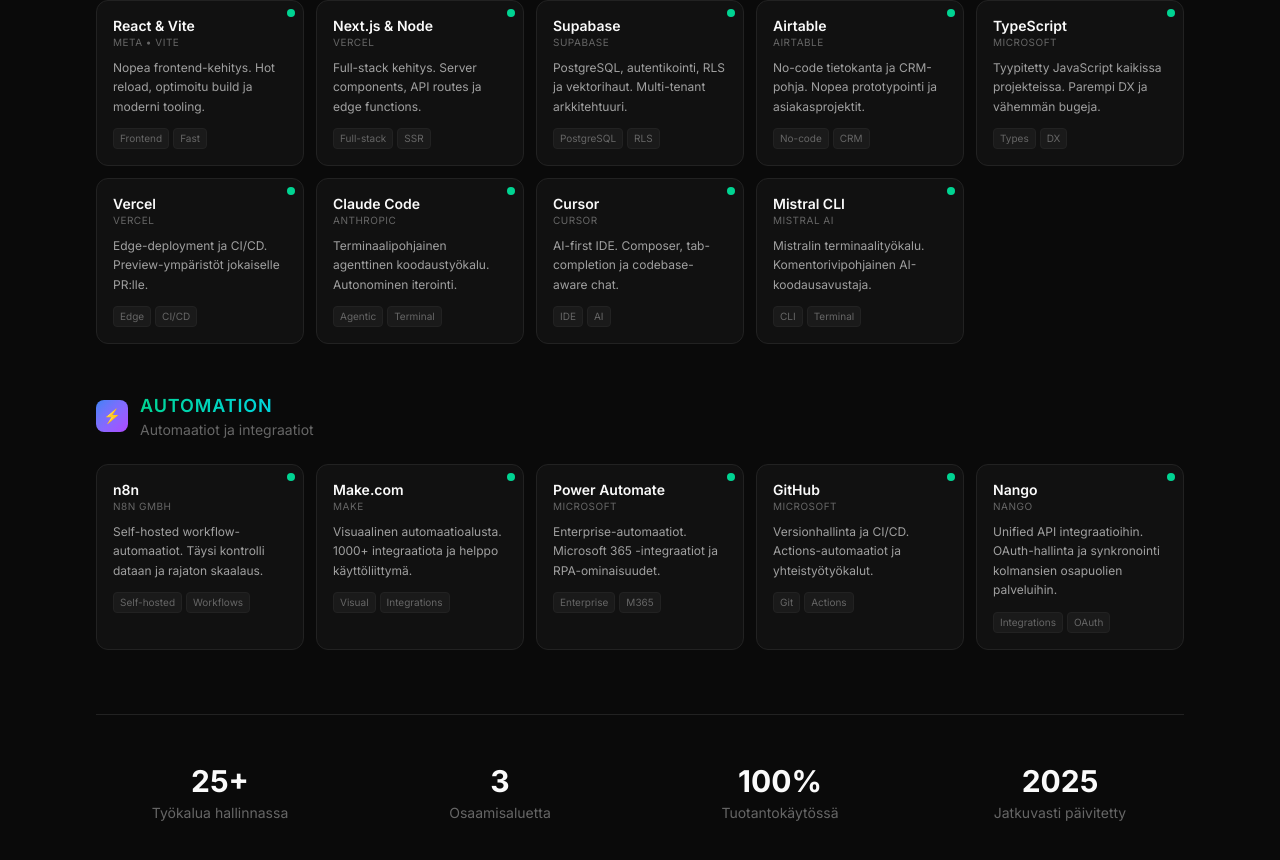
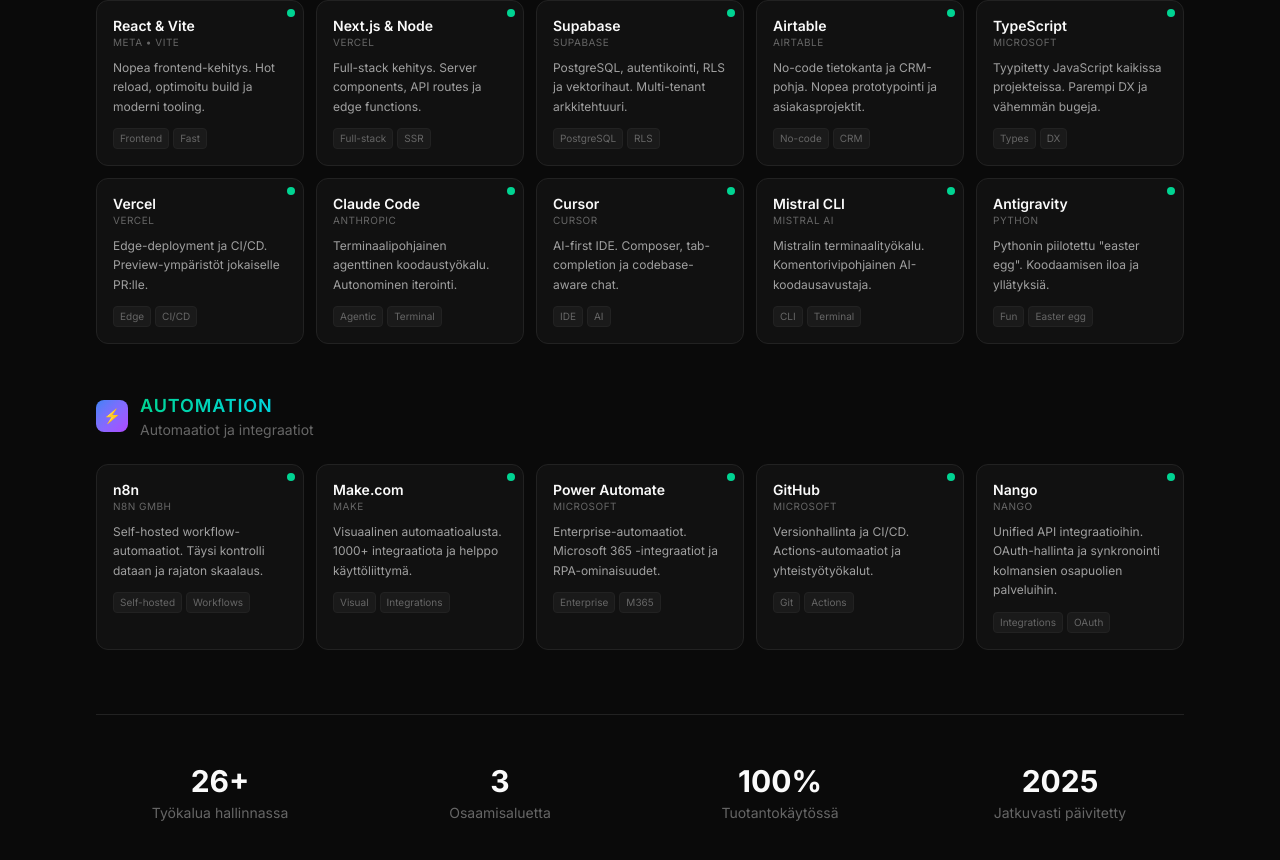
Before and after one commit to slemppa/Personal-portfolio, a React (Vite) app: page / in a window 1280 px wide. Shown: the part 2983-3843 px from the top of the page. Built offline with nearby package versions, Linux system fonts and the light colour scheme.

Commit message:
Update favicon and add Antigravity to Development tools

```diff
--- a/index.html
+++ b/index.html
@@ -2,7 +2,8 @@
 <html lang="fi">
   <head>
     <meta charset="UTF-8" />
-    <link rel="icon" type="image/svg+xml" href="/vite.svg" />
+    <link rel="icon" type="image/svg+xml" href="/favicon.svg" />
+    <link rel="icon" type="image/png" href="/favicon.png" />
     <meta name="viewport" content="width=device-width, initial-scale=1.0" />
     <meta name="description" content="Rakennan AI-järjestelmiä jotka tekevät oikeasti töitä. Full-stack kehitys, AI-automaatiot, RAG-järjestelmät." />
     <title>Sami Kiias | AI Systems Builder</title>
--- a/src/components/TechStack.tsx
+++ b/src/components/TechStack.tsx
@@ -148,6 +148,13 @@
         description: 'Mistralin terminaalityökalu. Komentorivipohjainen AI-koodausavustaja.',
         tags: ['CLI', 'Terminal', 'AI'],
         active: true
+      },
+      {
+        name: 'Antigravity',
+        provider: 'PYTHON',
+        description: 'Pythonin piilotettu "easter egg". Koodaamisen iloa ja yllätyksiä.',
+        tags: ['Fun', 'Easter egg', 'Python'],
+        active: true
       }
     ]
   },
@@ -264,7 +271,7 @@
       <div className="mt-16 pt-12 border-t border-border">
         <div className="grid grid-cols-2 md:grid-cols-4 gap-8 text-center">
           <div>
-            <div className="text-3xl font-bold text-text-primary mb-1">25+</div>
+            <div className="text-3xl font-bold text-text-primary mb-1">26+</div>
             <div className="text-sm text-text-muted">Työkalua hallinnassa</div>
           </div>
           <div>
```
Also changed, not shown: public/favicon.png (added), public/favicon.svg (added).
